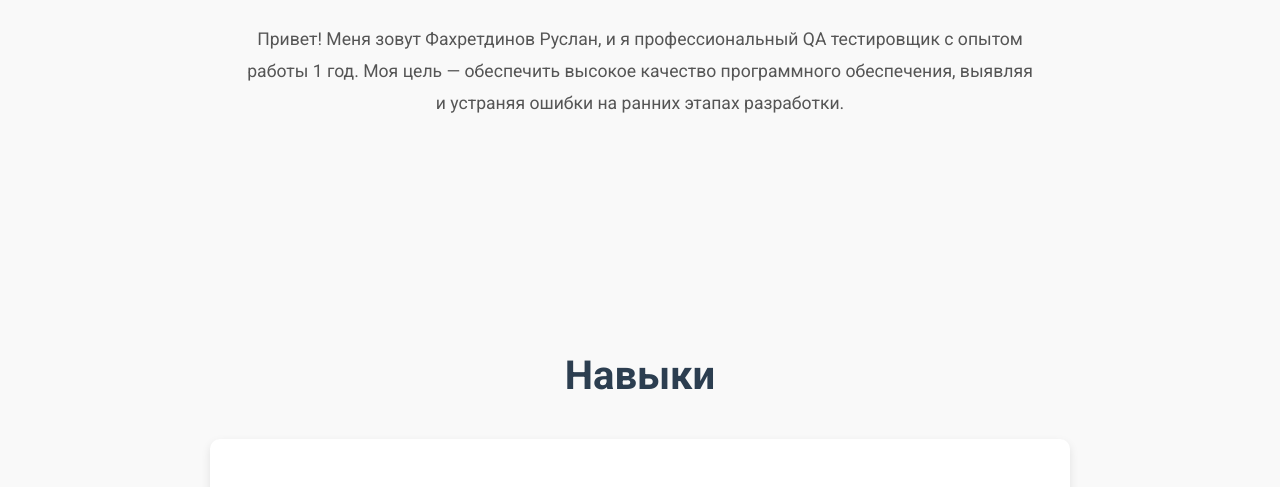
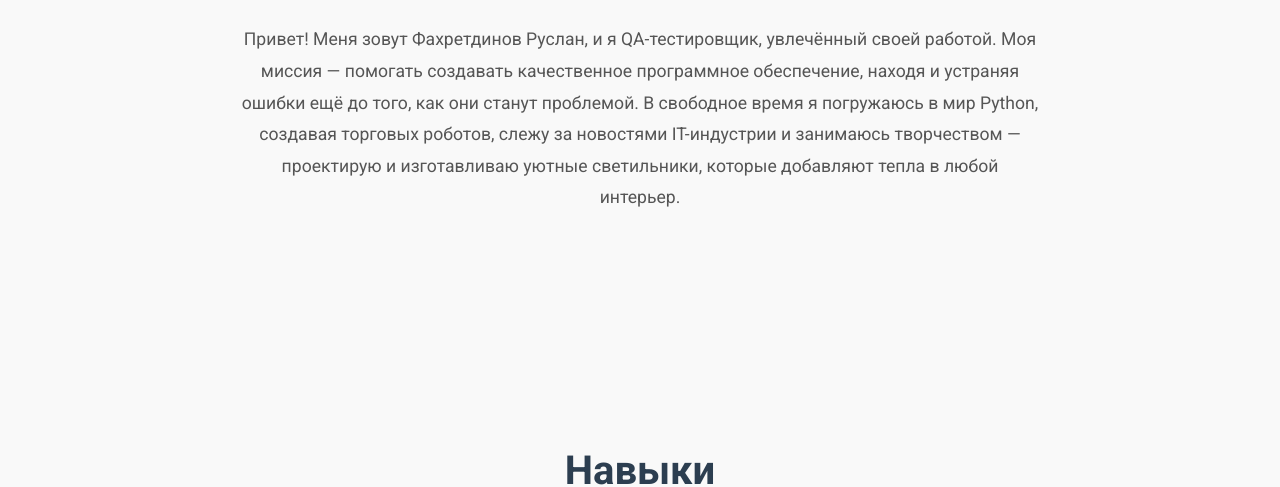
Before and after one commit to QA-ntum/QA-ntum.github.io, a plain HTML site: page index.html in a window 1280 px wide. Shown: the part 613-1100 px from the top of the page. Drawn offline with nearby package versions, Linux system fonts and the light colour scheme.

Commit message:
Изменения в разделе О себе

```diff
--- a/index.html
+++ b/index.html
@@ -42,8 +42,7 @@
         <div class="container">
             <h2 class="section-title" data-aos="fade-up">Обо мне</h2>
             <p class="section-text" data-aos="fade-up" data-aos-delay="100">
-                Привет! Меня зовут Фахретдинов Руслан, и я профессиональный QA тестировщик с опытом работы 1 год.
-                Моя цель — обеспечить высокое качество программного обеспечения, выявляя и устраняя ошибки на ранних этапах разработки.
+                Привет! Меня зовут Фахретдинов Руслан, и я QA-тестировщик, увлечённый своей работой. Моя миссия — помогать создавать качественное программное обеспечение, находя и устраняя ошибки ещё до того, как они станут проблемой. В свободное время я погружаюсь в мир Python, создавая торговых роботов, слежу за новостями IT-индустрии и занимаюсь творчеством — проектирую и изготавливаю уютные светильники, которые добавляют тепла в любой интерьер.
             </p>
         </div>
     </section>
```
